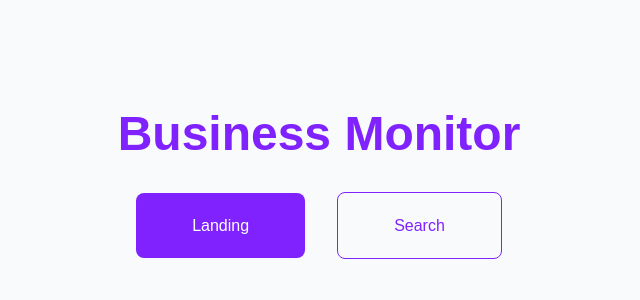
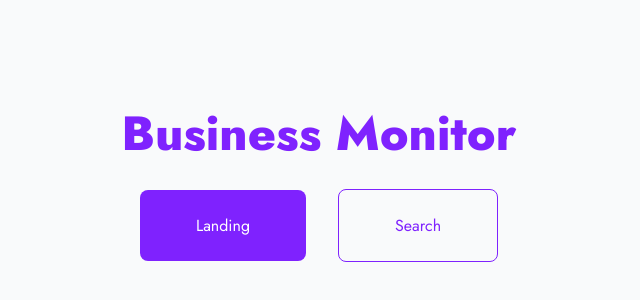
Before and after one commit to CAFECA-IO/BusinessMonitor, a Next.js app: page / in a window 1280 px wide. Shown: the part 226-526 px from the top of the page, without its empty margins (321-961 px from the left). Built offline with nearby package versions, Linux system fonts and the light colour scheme.

Commit message:
import font family

```diff
--- a/package.json
+++ b/package.json
@@ -1,6 +1,6 @@
 {
   "name": "BusinessMonitor",
-  "version": "0.1.0+9",
+  "version": "0.1.0+10",
   "private": true,
   "scripts": {
     "dev": "next dev --turbopack",
--- a/src/app/layout.tsx
+++ b/src/app/layout.tsx
@@ -1,20 +1,18 @@
-import type { Metadata } from "next";
-import { Geist, Geist_Mono } from "next/font/google";
-import "@/styles/globals.css";
+import type { Metadata } from 'next';
+import { Noto_Sans_TC, Jost } from 'next/font/google';
+import '@/styles/globals.css';
 
-const geistSans = Geist({
-  variable: "--font-geist-sans",
-  subsets: ["latin"],
+const notoSansTC = Noto_Sans_TC({
+  subsets: ['latin'],
 });
 
-const geistMono = Geist_Mono({
-  variable: "--font-geist-mono",
-  subsets: ["latin"],
+const jost = Jost({
+  subsets: ['latin'],
 });
 
 export const metadata: Metadata = {
-  title: "Create Next App",
-  description: "Generated by create next app",
+  title: 'Create Next App',
+  description: 'Generated by create next app',
 };
 
 export default function RootLayout({
@@ -24,11 +22,7 @@ export default function RootLayout({
 }>) {
   return (
     <html lang="en">
-      <body
-        className={`${geistSans.variable} ${geistMono.variable} antialiased`}
-      >
-        {children}
-      </body>
+      <body className={`${notoSansTC.className} ${jost.className} antialiased`}>{children}</body>
     </html>
   );
 }
```
